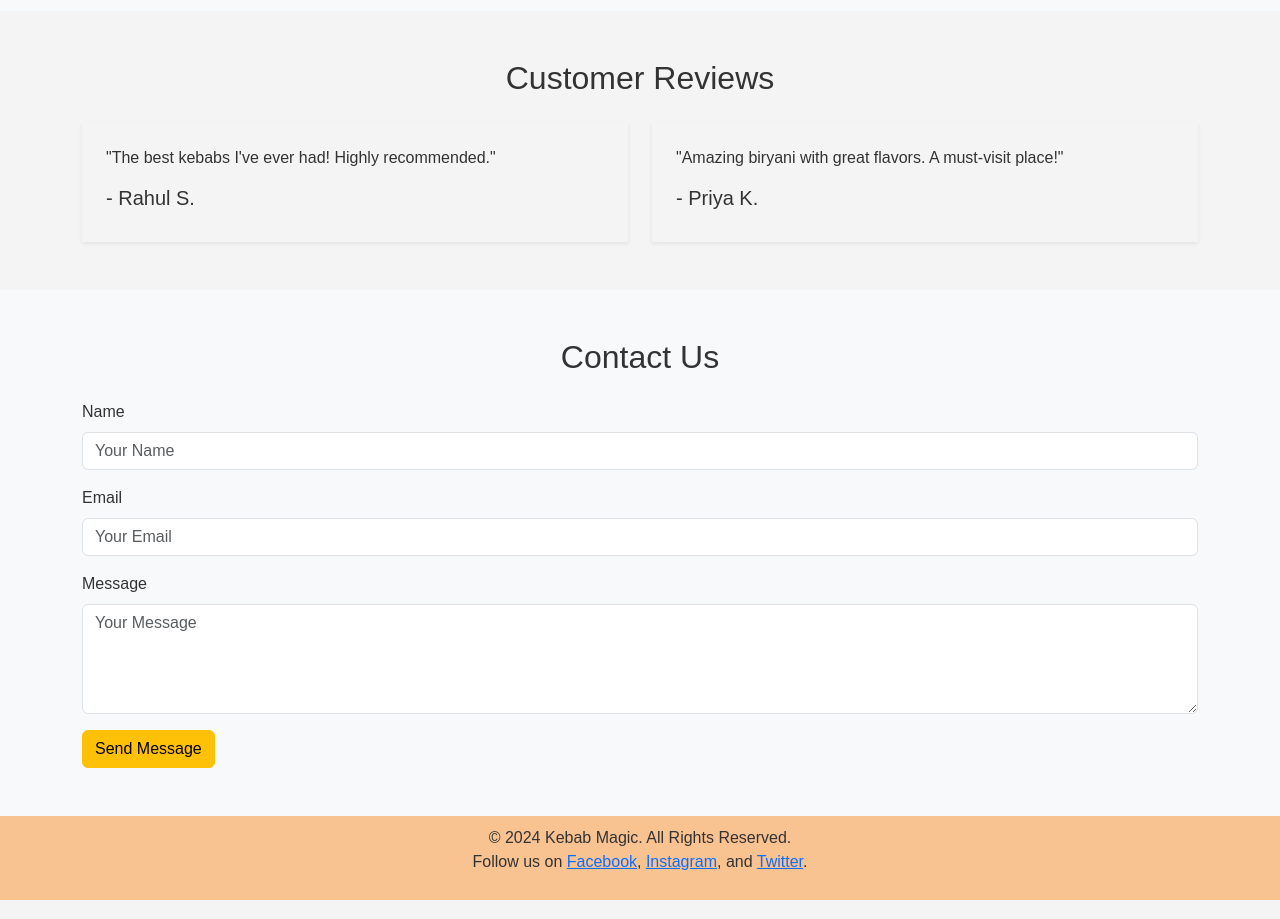
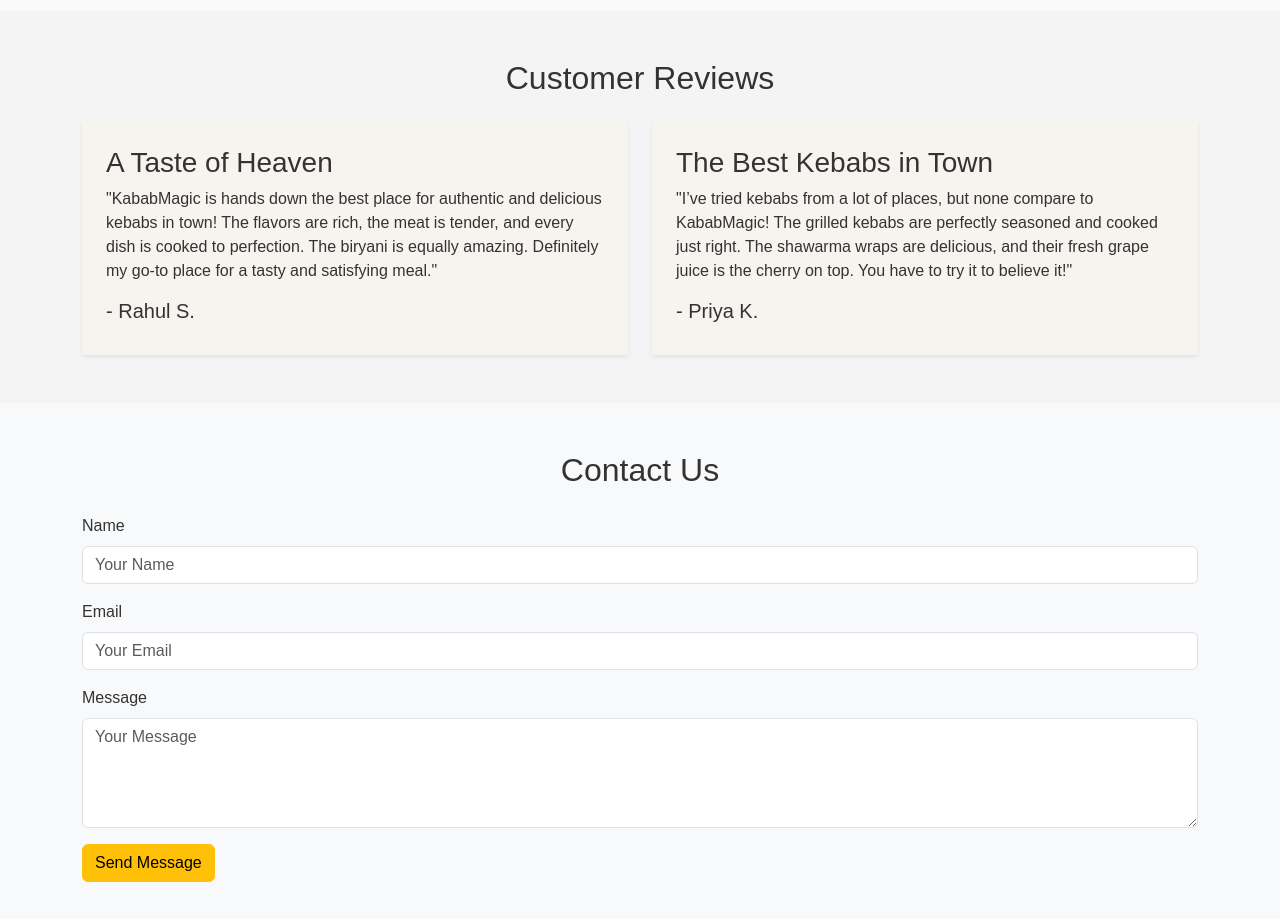
Before and after one commit to Murali-Putta/kababmagic-website, a website: page index.html in a window 1280 px wide. Shown: the part 1420-2339 px from the top of the page. Drawn offline with nearby package versions, Linux system fonts and the light colour scheme.

Commit message:
Initial commit with website files

```diff
--- a/index.html
+++ b/index.html
@@ -79,13 +79,27 @@
         <div class="row g-4">
           <div class="col-md-6">
             <div class="p-4 shadow-sm">
-              <p>"The best kebabs I've ever had! Highly recommended."</p>
+              <h3>A Taste of Heaven</h3>
+              <p>
+                "KababMagic is hands down the best place for authentic and
+                delicious kebabs in town! The flavors are rich, the meat is
+                tender, and every dish is cooked to perfection. The biryani is
+                equally amazing. Definitely my go-to place for a tasty and
+                satisfying meal."
+              </p>
               <h5 class="mt-3">- Rahul S.</h5>
             </div>
           </div>
           <div class="col-md-6">
             <div class="p-4 shadow-sm">
-              <p>"Amazing biryani with great flavors. A must-visit place!"</p>
+              <h3>The Best Kebabs in Town</h3>
+              <p>
+                "I’ve tried kebabs from a lot of places, but none compare to
+                KababMagic! The grilled kebabs are perfectly seasoned and cooked
+                just right. The shawarma wraps are delicious, and their fresh
+                grape juice is the cherry on top. You have to try it to believe
+                it!"
+              </p>
               <h5 class="mt-3">- Priya K.</h5>
             </div>
           </div>
--- a/style.css
+++ b/style.css
@@ -39,3 +39,9 @@
 .img-fluid:hover {
   transform: scale(1.1);
 }
+.shadow-sm {
+  background-color: rgb(247, 244, 240);
+}
+.shadow-sm:hover {
+  transform: scale(1.05);
+}
```
